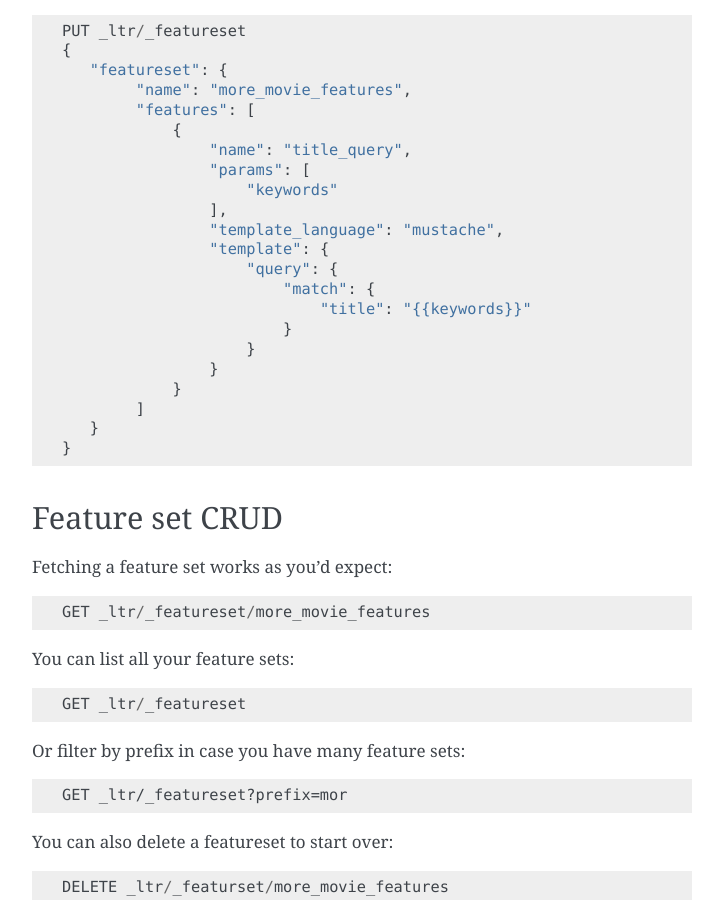
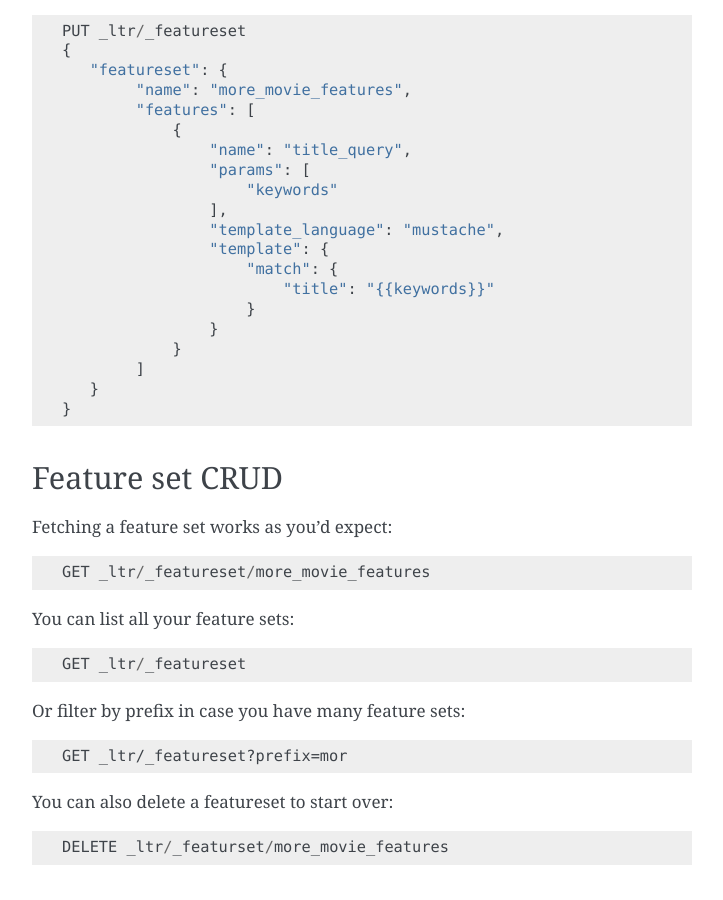
Before and after one commit to o19s/elasticsearch-learning-to-rank, a Sphinx documentation site: the page built from docs/building-features.rst, in a window 1280 px wide and 900 px high, scrolled down 2891 px. Shown: the whole window, without its empty margins (388-1111 px from the left). Built offline with Sphinx 7.4.7, drawn with Linux system fonts in a browser that asks for light colours; pages that are not in the unit, such as notebooks, are missing from menus.

Commit message:
[doc] feature queries should not be nested under a query block.
closes #102

```diff
--- a/docs/building-features.rst
+++ b/docs/building-features.rst
@@ -122,10 +122,8 @@
                     ],
                     "template_language": "mustache",
                     "template": {
-                        "query": {
-                            "match": {
-                                "title": "{{keywords}}"
-                            }
+                        "match": {
+                            "title": "{{keywords}}"
                         }
                     }
                 }
@@ -188,10 +186,8 @@
                     ],
                     "template_language": "mustache",
                     "template": {
-                        "query": {
-                            "mooch": {
-                                "title": "{{keywords}}"
-                            }
+                        "mooch": {
+                            "title": "{{keywords}}"
                         }
                     }
                 }
@@ -213,16 +209,14 @@
             "params": [],
             "template_language": "mustache",
             "template" : {
-                "query": {
-                    "function_score": {
-                        "functions": {
-                            "field": "vote_average"
-                        },
-                        "query": {
-                            "match_all": {}
-                        }
+                "function_score": {
+                    "functions": {
+                        "field": "vote_average"
+                    },
+                    "query": {
+                        "match_all": {}
                     }
-               }
+                }
             }
         ]
     }
```
Also changed, not shown: docs/logging-features.rst (+8 -12 lines).
